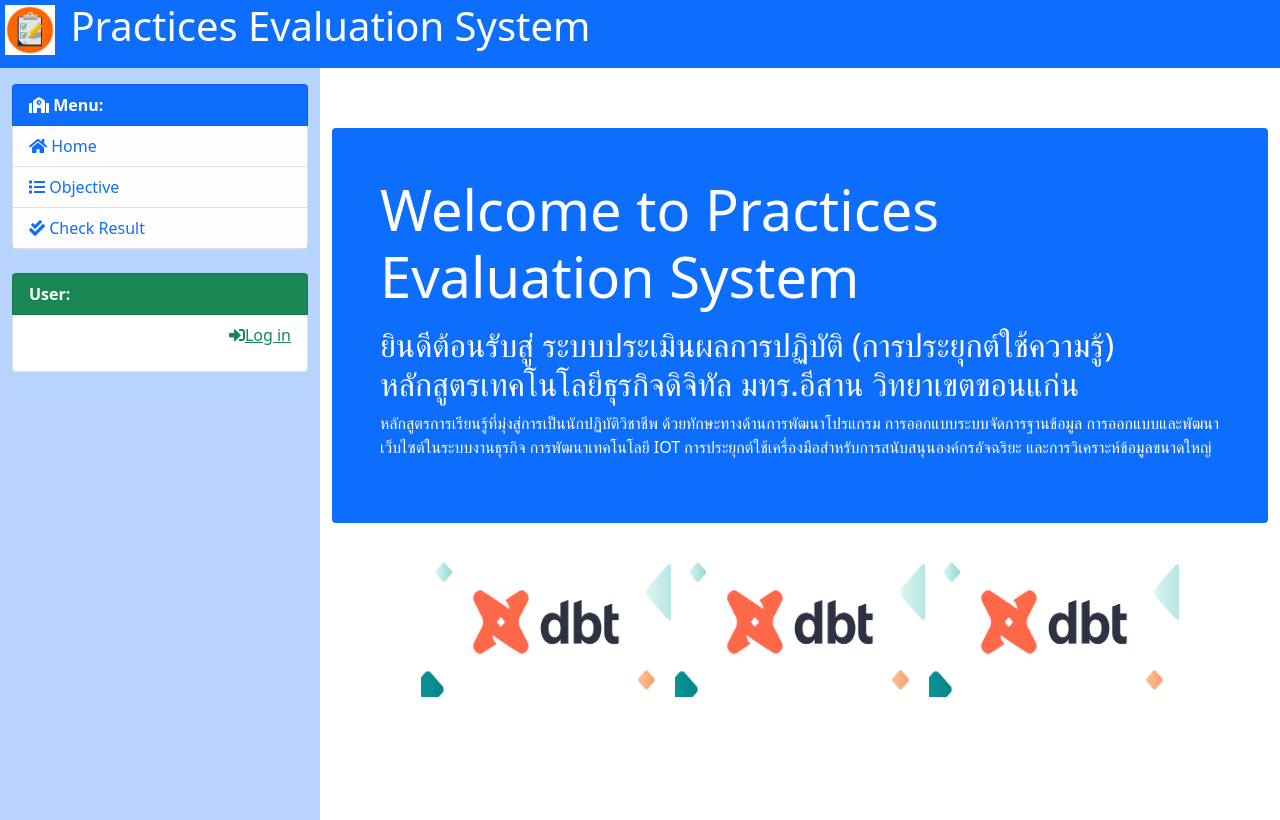
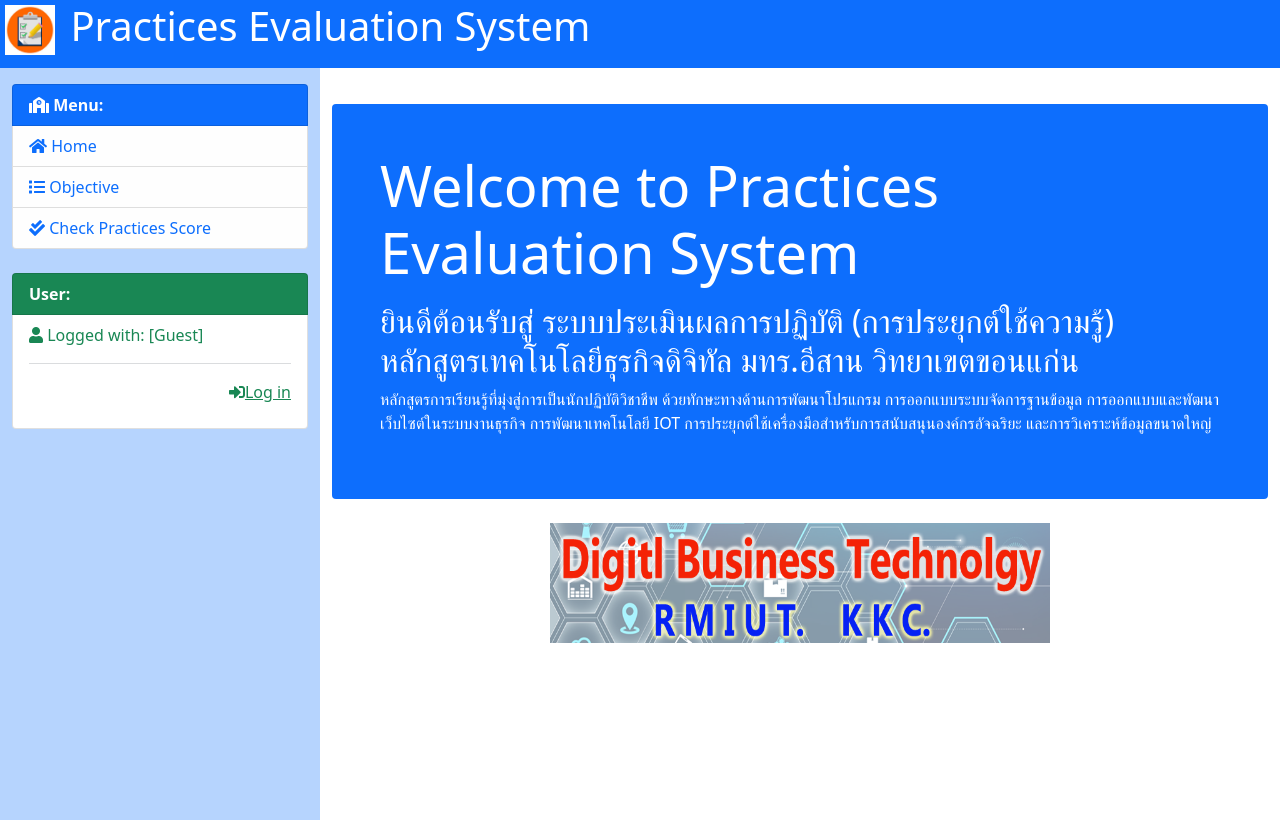
Before and after one commit to phphich/PracticesEvaluateSystem, a Django app: page / in a window 1280 px wide. Run offline with Django 4.2, Linux system fonts and the light colour scheme; some libraries are stand-ins or nearby versions.

Commit message:
16/11/65 16.10

```diff
--- a/evaluateapp/views.py
+++ b/evaluateapp/views.py
@@ -3,17 +3,20 @@ from .models import *
 from .forms import *
 from django.contrib import messages
 from django.contrib.auth import authenticate, login, logout
-# Create your views here.
+from django.contrib.auth.decorators import login_required
+
 def home(request):
     request.session['viewMode'] = "normal"
     return render(request, 'home.html')
 
 #-----------------Subject CRUD --------------------#
+@login_required(login_url='userLogin')
 def subjectList(request):
     subjects = Subject.objects.all()
     context = {'subjects': subjects}
     return render(request, 'subjectList.html', context)
 
+@login_required(login_url='userLogin')
 def subjectNew(request):
     if request.method == 'POST':
         form = SubjectForm(data=request.POST)
@@ -28,6 +31,7 @@ def subjectNew(request):
         context = {'form': form}
         return render(request, 'subjectNew.html', context)
 
+@login_required(login_url='userLogin')
 def subjectUpdate(request,subid):
     subject = get_object_or_404(Subject, subid=subid)
     form = SubjectForm(data=request.POST or None, instance=subject)
@@ -43,6 +47,7 @@ def subjectUpdate(request,subid):
         context = {'form': form}
         return render(request, 'subjectUpdate.html', context)
 
+@login_required(login_url='userLogin')
 def subjectDelete(request,subid):
     subject = get_object_or_404(Subject, subid=subid)
     form = SubjectForm(data=request.POST or None, instance=subject)
@@ -54,6 +59,7 @@ def subjectDelete(request,subid):
         context = {'form': form, 'subject': subject}
         return render(request, 'subjectDelete.html', context)
 #-----------------Student CRUD --------------------#
+@login_required(login_url='userLogin')
 def studentList(request):
     if request.method == 'POST':
         sid = request.POST['sid']
@@ -66,6 +72,7 @@ def studentList(request):
     context = {'sections':sections,'sectionSelected':sectionSelected,  'students':students}
     return render(request, 'studentList.html', context)
 
+@login_required(login_url='userLogin')
 def studentNew(request):
     if request.method == 'POST':
         form = StudentForm(data=request.POST)
@@ -80,6 +87,7 @@ def studentNew(request):
         context = {'form': form}
         return render(request, 'studentNew.html', context)
 
+@login_required(login_url='userLogin')
 def studentUpdate(request, stdid):
     student = get_object_or_404(Student, stdid=stdid)
     form = StudentForm(data=request.POST or None, instance=student)
@@ -95,6 +103,7 @@ def studentUpdate(request, stdid):
         context = {'form':form}
         return render(request, 'studentUpdate.html', context)
 
+@login_required(login_url='userLogin')
 def studentDelete(request, stdid):
     student = get_object_or_404(Student, stdid=stdid)
     form = StudentForm(data=request.POST or None, instance=student)
@@ -107,6 +116,7 @@ def studentDelete(request, stdid):
         return render(request, 'studentDelete.html', context)
 
 #-----------------Problem CRUD --------------------#
+@login_required(login_url='userLogin')
 def problemList(request):
     if request.method == 'POST':
         subid = request.POST['subid']
@@ -120,6 +130,7 @@ def problemList(request):
     context = {'subjects':subjects,'subjectSelected':subject,'problems':problems}
     return render(request, 'problemList.html', context)
 
+@login_required(login_url='userLogin')
 def problemNew(request):
     if request.method == 'POST':
         form = ProblemForm(data=request.POST)
@@ -144,6 +155,7 @@ def problemNew(request):
         context = {'form': form}
         return render(request, 'problemNew.html', context)
 
+@login_required(login_url='userLogin')
 def problemUpdate(request, id):
     problem = get_object_or_404(Problem, id=id)
     form = ProblemForm(data=request.POST or None, instance=problem)
@@ -159,6 +171,7 @@ def problemUpdate(request, id):
         context = {'form':form}
         return render(request, 'problemUpdate.html', context)
 
+@login_required(login_url='userLogin')
 def problemDelete(request, id):
     problem = get_object_or_404(Problem, id=id)
     form = ProblemForm(data=request.POST or None, instance=problem)
@@ -170,6 +183,7 @@ def problemDelete(request, id):
         context = {'form':form, 'problem':problem}
         return render(request, 'problemDelete.html', context)
 
+@login_required(login_url='userLogin')
 def practiceSelect(request):
     subjects = Subject.objects.all()
     sections = Section.objects.all()
@@ -194,7 +208,7 @@ def practiceSelect(request):
             request.session['pid'] = pid
             return redirect('practiceEvaluate')
     else: #เข้ามาครั้งแรก
-        if request.session.get('subid'): # กรณี Back กลับมา
+        if request.session.get('sid'): # กรณี Back กลับมา
             subid = request.session.get('subid')
             sid = request.session.get('sid')
             pid = request.session.get('pid')
@@ -213,6 +227,7 @@ def practiceSelect(request):
                    'problems': problems, 'problemSelected':problem}
         return render(request, 'practicesSelect.html', context)
 
+@login_required(login_url='userLogin')
 def practicesEvaluate(request):
     if request.method == "POST":
         subid =request.POST['subid']
@@ -294,7 +309,7 @@ def userLogin(request):
             if user is not None:
                 login(request, user)
                 request.session['userName'] = userName
-                messages.success(request, "User Logged")
+                messages.success(request, "User logged in successfully...")
                 return redirect('home')
             else:
                 messages.error(request, "User Name or Password not correct..!!!")
@@ -307,7 +322,7 @@ def userLogin(request):
 
 def userLogout(request):
     logout(request)
-    messages.info(request, "User Logout")
+    messages.info(request, "User logged out successfully... ")
     return redirect('home')
 
 def fullView(request, url):
--- a/templates/home.html
+++ b/templates/home.html
@@ -2,7 +2,6 @@
 {% load static %}
 
 {% block content %}
-    <br>
     <div class="jumbotron jumbotron">
       <div class="mt-4 p-5 bg-primary text-white rounded">
         <h1 class="display-4">Welcome to Practices Evaluation System</h1>
@@ -14,10 +13,8 @@
     <div>
         <br>
         <p class="text-center">
-            <img src="{% static '/images/dbt.png' %}" width="250px" height="150px">
-            <img src="{% static '/images/dbt.png' %}" width="250px" height="150px">
-            <img src="{% static '/images/dbt.png' %}" width="250px" height="150px">
-
+            <img src="{% static '/images/dbt-kkc-logo.png' %}" width="500px" height="120px">
+            <br><br><br>
         </p>
     </div>
     </div>
--- a/templates/inputStudentID.html
+++ b/templates/inputStudentID.html
@@ -1,6 +1,6 @@
 {% extends 'base.html' %}
 {% block content %}
-    <h1>Check Result</h1>
+    <h2>Check Practices Score</h2>
     <div class="row">
         <div class="col-1"></div>
         <div class="col-10"> <br><br><br>
--- a/templates/menu.html
+++ b/templates/menu.html
@@ -7,7 +7,7 @@
         <a href="{% url 'home' %}" class="list-group-item list-group-item-action list-group-item-light text-primary">
             <i class="fa fa-list"></i> Objective </a>
         <a href="{% url 'inputCheckScore' %}" class="list-group-item list-group-item-action list-group-item-light text-primary">
-            <i class="fa fa-check-double"></i> Check Result </a>
+            <i class="fa fa-check-double"></i> Check Practices Score </a>
     {% else %}
         <a href="{% url 'subjectList' %}" class="list-group-item list-group-item-action list-group-item-light text-primary">
             <i class="fa fa-list"></i> Subject List</a>
@@ -31,7 +31,7 @@
         <i class="fa-solid fa-users-gear"></i> User:</b></li>
     <li class="list-group-item text-success">
         {% if request.session.userName %}
-            <i class="fa fa-user"></i> Logged with: {{ request.session.userName }} <br>
+            <i class="fa fa-user"></i> Logged with: [{{ request.session.userName }}] <br>
             <hr class="text-secondary">
             <div class="row">
                 <div class="col col-6 text-lg-start">
@@ -42,6 +42,8 @@
                 </div>
             </div>
         {% else %}
+            <i class="fa fa-user"></i> Logged with: [Guest] <br>
+            <hr class="text-secondary">
             <p class="text-end">
                 <a href="{% url 'userLogin' %}" class="text-lg-end text-success">
                      <i class="fa fa-sign-in-alt"></i>Log in</a>
```
Also changed, not shown: templates/checkResult.html (+4 -4 lines), static/images/dbt-kkc-logo.png (added).
